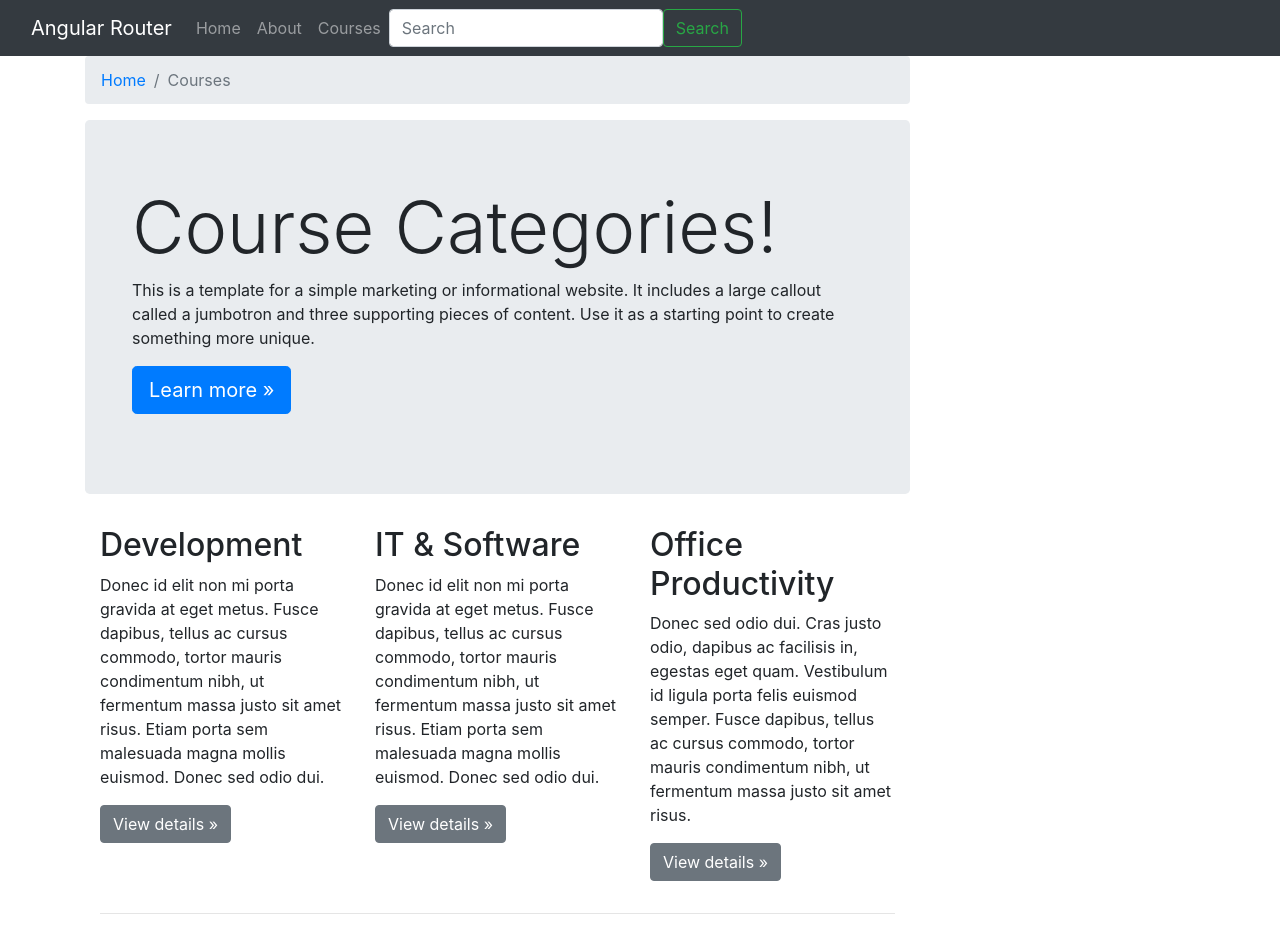
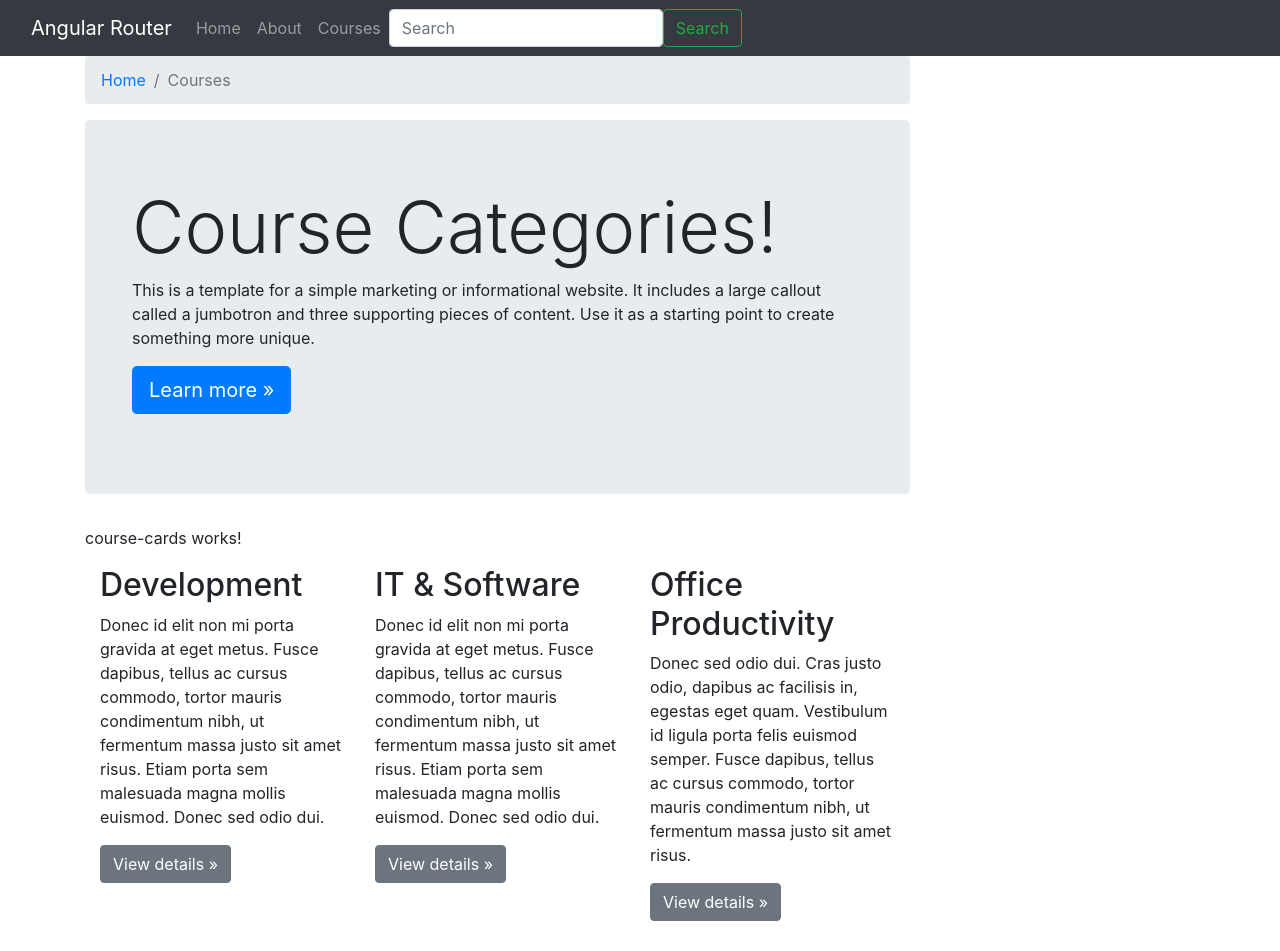
Before and after one commit to ezekieltech/angular-projects, an Angular app in the folder angular-router/angular-router/: page /courses in a window 1280 px wide. Shown: the top 951 px of the page. Before the commit the page ends 930 px from the top, so only its background shows below. Built offline with nearby package versions, Linux system fonts and the light colour scheme.

Commit message:
Feature Course Category Cards Implemented Resolves #2

```diff
--- a/angular-router/angular-router/src/app/app.module.ts
+++ b/angular-router/angular-router/src/app/app.module.ts
@@ -7,13 +7,15 @@ import { HomeComponent } from './home/home.component';
 import { CoursesComponent } from './courses/courses.component';
 import { AboutComponent } from './about/about.component';
 import { NgbModule } from '@ng-bootstrap/ng-bootstrap';
+import { CourseCardsComponent } from './courses/course-cards.component';
 
 @NgModule({
   declarations: [
     AppComponent,
     HomeComponent,
     CoursesComponent,
-    AboutComponent
+    AboutComponent,
+    CourseCardsComponent
   ],
   imports: [
     BrowserModule,
--- /dev/null
+++ b/angular-router/angular-router/src/app/courses/course-cards.component.html
@@ -0,0 +1,24 @@
+<p>course-cards works!</p>
+<div class="container">
+  <!-- Example row of columns -->
+  <div class="row">
+    <div class="col-md-4">
+      <h2>Development</h2>
+      <p>Donec id elit non mi porta gravida at eget metus. Fusce dapibus, tellus ac cursus commodo, tortor mauris condimentum nibh, ut fermentum massa justo sit amet risus. Etiam porta sem malesuada magna mollis euismod. Donec sed odio dui. </p>
+      <p><a class="btn btn-secondary" href="#" role="button">View details »</a></p>
+    </div>
+    <div class="col-md-4">
+      <h2>IT & Software</h2>
+      <p>Donec id elit non mi porta gravida at eget metus. Fusce dapibus, tellus ac cursus commodo, tortor mauris condimentum nibh, ut fermentum massa justo sit amet risus. Etiam porta sem malesuada magna mollis euismod. Donec sed odio dui. </p>
+      <p><a class="btn btn-secondary" href="#" role="button">View details »</a></p>
+    </div>
+    <div class="col-md-4">
+      <h2>Office Productivity</h2>
+      <p>Donec sed odio dui. Cras justo odio, dapibus ac facilisis in, egestas eget quam. Vestibulum id ligula porta felis euismod semper. Fusce dapibus, tellus ac cursus commodo, tortor mauris condimentum nibh, ut fermentum massa justo sit amet risus.</p>
+      <p><a class="btn btn-secondary" href="#" role="button">View details »</a></p>
+    </div>
+  </div>
+
+  <hr>
+
+</div>
--- /dev/null
+++ b/angular-router/angular-router/src/app/courses/course-cards.component.ts
@@ -0,0 +1,15 @@
+import { Component, OnInit } from '@angular/core';
+
+@Component({
+  selector: 'app-course-cards',
+  templateUrl: './course-cards.component.html',
+  styleUrls: ['./course-cards.component.css']
+})
+export class CourseCardsComponent implements OnInit {
+
+  constructor() { }
+
+  ngOnInit(): void {
+  }
+
+}
--- a/angular-router/angular-router/src/app/courses/courses.component.html
+++ b/angular-router/angular-router/src/app/courses/courses.component.html
@@ -14,30 +14,6 @@
       </div>
     </div>
     <router-outlet></router-outlet>
-
-    <div class="container">
-      <!-- Example row of columns -->
-      <div class="row">
-        <div class="col-md-4">
-          <h2>Development</h2>
-          <p>Donec id elit non mi porta gravida at eget metus. Fusce dapibus, tellus ac cursus commodo, tortor mauris condimentum nibh, ut fermentum massa justo sit amet risus. Etiam porta sem malesuada magna mollis euismod. Donec sed odio dui. </p>
-          <p><a class="btn btn-secondary" href="#" role="button">View details »</a></p>
-        </div>
-        <div class="col-md-4">
-          <h2>IT & Software</h2>
-          <p>Donec id elit non mi porta gravida at eget metus. Fusce dapibus, tellus ac cursus commodo, tortor mauris condimentum nibh, ut fermentum massa justo sit amet risus. Etiam porta sem malesuada magna mollis euismod. Donec sed odio dui. </p>
-          <p><a class="btn btn-secondary" href="#" role="button">View details »</a></p>
-        </div>
-        <div class="col-md-4">
-          <h2>Office Productivity</h2>
-          <p>Donec sed odio dui. Cras justo odio, dapibus ac facilisis in, egestas eget quam. Vestibulum id ligula porta felis euismod semper. Fusce dapibus, tellus ac cursus commodo, tortor mauris condimentum nibh, ut fermentum massa justo sit amet risus.</p>
-          <p><a class="btn btn-secondary" href="#" role="button">View details »</a></p>
-        </div>
-      </div>
-
-      <hr>
-
-    </div>
     </div>
     <router-outlet name="sidemenu"></router-outlet>
   </div>
```
Also changed, not shown: angular-router/angular-router/src/app/app-routing.module.ts (+8 -1 lines), angular-router/angular-router/src/app/courses/course-cards.component.css (added), 1 other file (tests, documents, lock files or other folders).
